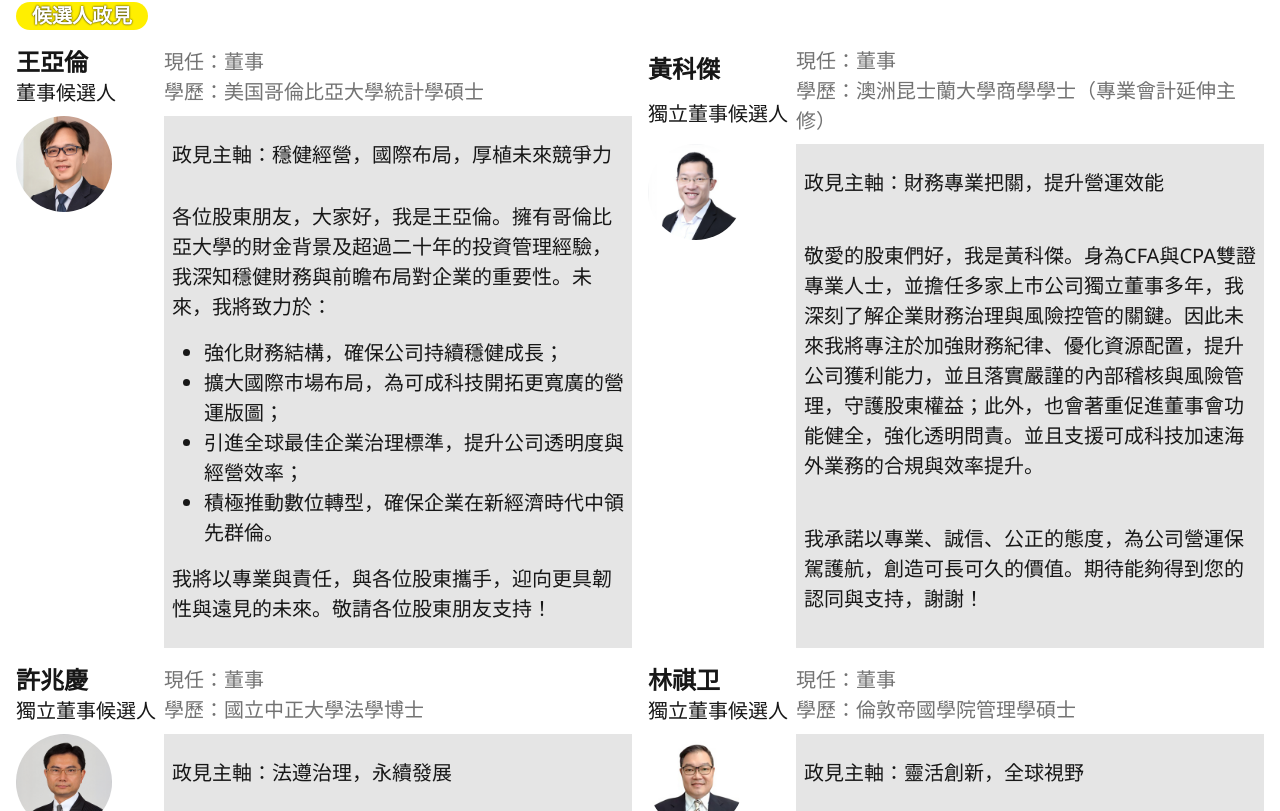
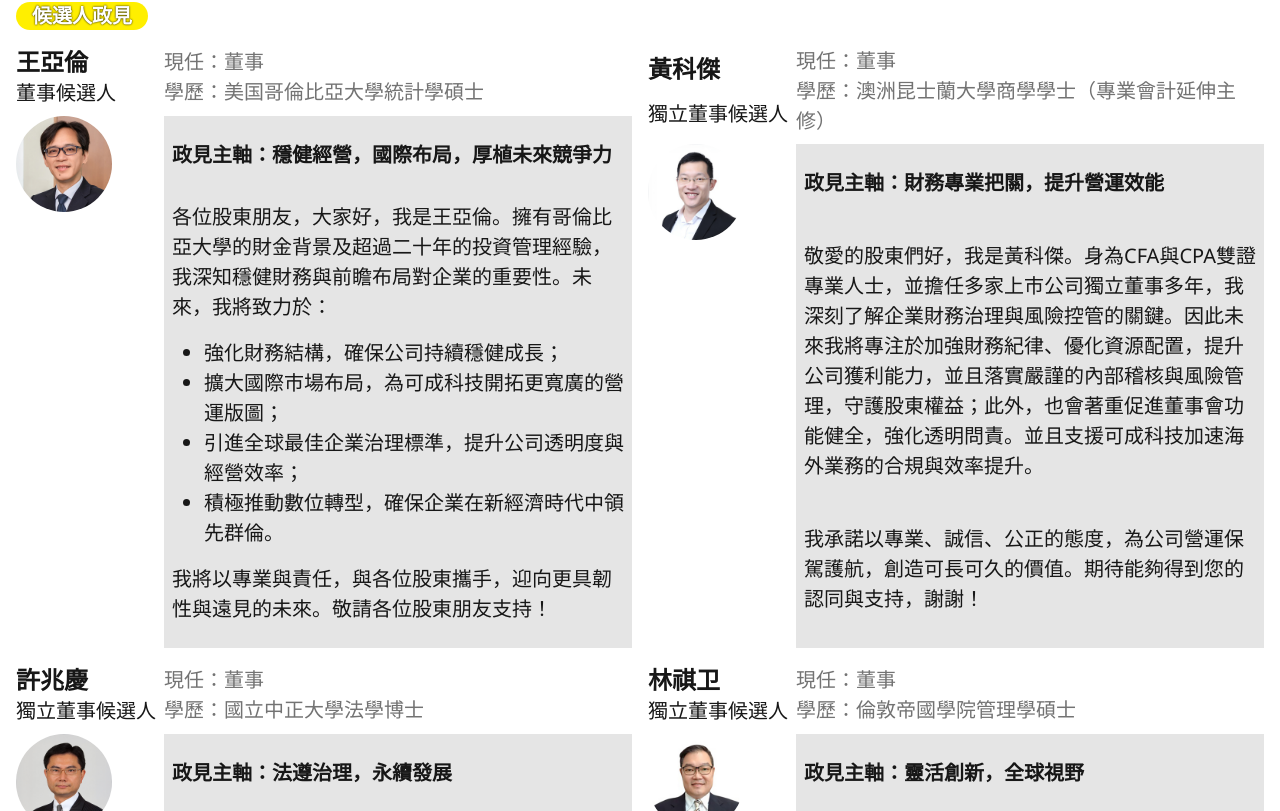
Before and after one commit to yujuiting/makecatcherright, a Next.js app: page / in a window 1280 px wide. Shown: the part 1009-1820 px from the top of the page. Built offline with nearby package versions, Linux system fonts and the light colour scheme.

Commit message:
Update Candidates.mdx

```diff
--- a/app/sections/Candidates.mdx
+++ b/app/sections/Candidates.mdx
@@ -16,7 +16,7 @@ import SwipeInMobile from '@/app/components/SwipeInMobile'
   currentPosition="董事"
   education="美国哥倫比亞大學統計學碩士"
 >
-政見主軸：穩健經營，國際布局，厚植未來競爭力
+**政見主軸：穩健經營，國際布局，厚植未來競爭力**
 
 各位股東朋友，大家好，我是王亞倫。擁有哥倫比亞大學的財金背景及超過二十年的投資管理經驗，我深知穩健財務與前瞻布局對企業的重要性。未來，我將致力於：
 
@@ -35,7 +35,7 @@ import SwipeInMobile from '@/app/components/SwipeInMobile'
   currentPosition="董事"
   education="澳洲昆士蘭大學商學學士（專業會計延伸主修）"
 >
-政見主軸：財務專業把關，提升營運效能
+**政見主軸：財務專業把關，提升營運效能**
 
 敬愛的股東們好，我是黃科傑。身為CFA與CPA雙證專業人士，並擔任多家上市公司獨立董事多年，我深刻了解企業財務治理與風險控管的關鍵。因此未來我將專注於加強財務紀律、優化資源配置，提升公司獲利能力，並且落實嚴謹的內部稽核與風險管理，守護股東權益；此外，也會著重促進董事會功能健全，強化透明問責。並且支援可成科技加速海外業務的合規與效率提升。
 
@@ -49,7 +49,7 @@ import SwipeInMobile from '@/app/components/SwipeInMobile'
   currentPosition="董事"
   education="國立中正大學法學博士"
 >
-政見主軸：法遵治理，永續發展
+**政見主軸：法遵治理，永續發展**
 
 各位股東朋友，我是許兆慶，擁有法學博士背景，並在金融、科技領域累積豐富治理經驗。隨著全球企業責任與永續要求日益提升，我將推動：
 
@@ -68,7 +68,7 @@ import SwipeInMobile from '@/app/components/SwipeInMobile'
   currentPosition="董事"
   education="倫敦帝國學院管理學碩士"
 >
-政見主軸：靈活創新，全球視野
+**政見主軸：靈活創新，全球視野**
 
 各位股東大家好，我是林祺卫。畢業於英國帝國理工學院管理碩士，長年深耕新加坡及亞洲市場，熟悉跨國企業運作。未來我希望帶領可成科技注入國際化經營思維，鏈接全球市場新機會，並且著重下列要點：
 
```
